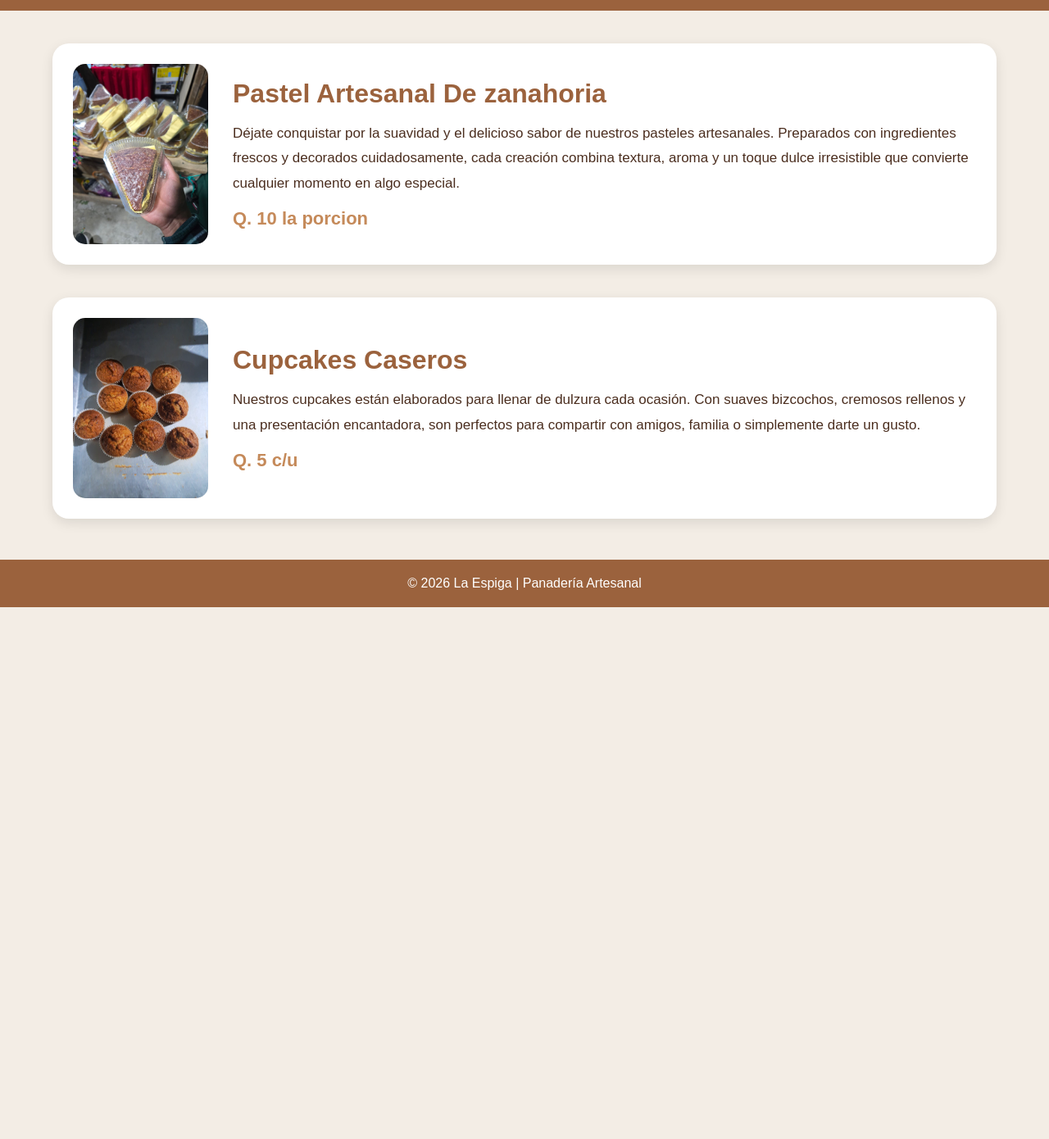
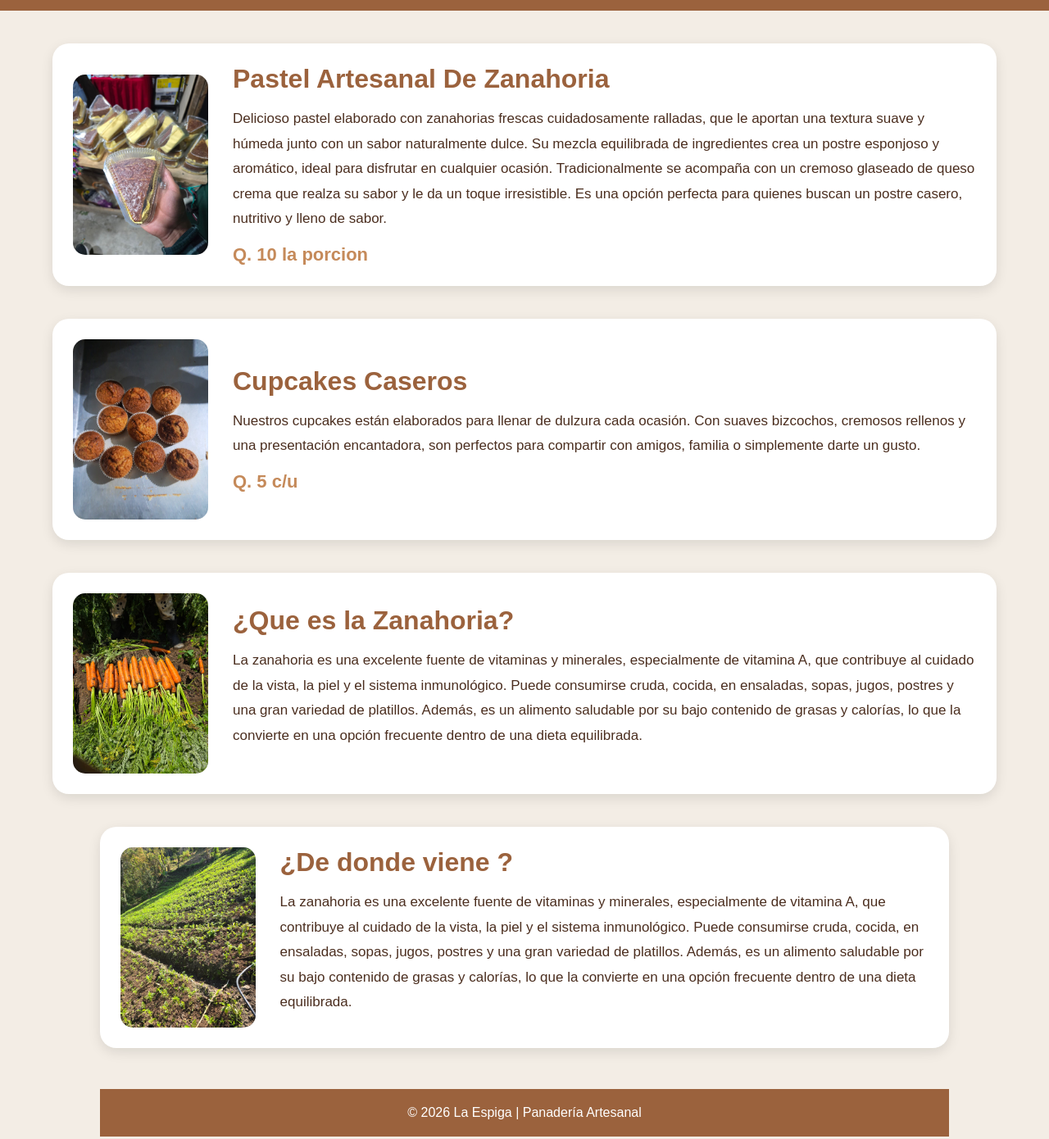
Before and after one commit to kennedyve99-crypto/La-espiga, a plain HTML site: page informacion.html in a window 1280 px wide. Shown: the part 160-1550 px from the top of the page at 82% size. Before the commit the page ends 901 px from the top, so only its background shows below. Drawn offline with Linux system fonts and the light colour scheme.

Commit message:
Update informacion.html

```diff
--- a/informacion.html
+++ b/informacion.html
@@ -154,22 +154,17 @@
             <img src="fotos/porcion mag.jpeg" alt="Pastel">
 
             <div class="texto">
-                <h2>Pastel Artesanal De zanahoria</h2>
+                <h2>Pastel Artesanal De Zanahoria</h2>
 
                 <p>
-                    Déjate conquistar por la suavidad y el delicioso sabor de nuestros
-                    pasteles artesanales. Preparados con ingredientes frescos y decorados
-                    cuidadosamente, cada creación combina textura, aroma y un toque dulce
-                    irresistible que convierte cualquier momento en algo especial.
+                    Delicioso pastel elaborado con zanahorias frescas cuidadosamente ralladas, que le aportan una textura suave y húmeda junto con un sabor naturalmente dulce. Su mezcla equilibrada de ingredientes crea un postre esponjoso y aromático, ideal para disfrutar en cualquier ocasión. Tradicionalmente se acompaña con un cremoso glaseado de queso crema que realza su sabor y le da un toque irresistible. Es una opción perfecta para quienes buscan un postre casero, nutritivo y lleno de sabor.
                 </p>
 
                 <div class="precio">Q. 10 la porcion</div>
             </div>
 
         </div>
-
-        <!-- PRODUCTO 2 -->
-        <div class="producto">
+          <div class="producto">
 
             <img src="fotos/cupcake.jpeg" alt="Cupcakes">
 
@@ -188,7 +183,42 @@
         </div>
 
     </div>
+         <div class="contenedor">
 
+
+        <div class="producto">
+
+            <img src="fotos/zanhorias.jpeg" alt="Zanahoria">
+
+            <div class="texto">
+                <h2>¿Que es la Zanahoria?</h2>
+
+                <p>
+                    La zanahoria es una excelente fuente de vitaminas y minerales, especialmente de vitamina A, que contribuye al cuidado de la vista, la piel y el sistema inmunológico. Puede consumirse cruda, cocida, en ensaladas, sopas, jugos, postres y una gran variedad de platillos. Además, es un alimento saludable por su bajo contenido de grasas y calorías, lo que la convierte en una opción frecuente dentro de una dieta equilibrada.
+                </p>
+
+
+            </div>
+
+        </div>
+ <div class="contenedor">
+
+
+        <div class="producto">
+
+            <img src="fotos/campo.jpeg" alt="campo">
+
+            <div class="texto">
+                <h2>¿De donde viene ?</h2>
+
+                <p>
+                    La zanahoria es una excelente fuente de vitaminas y minerales, especialmente de vitamina A, que contribuye al cuidado de la vista, la piel y el sistema inmunológico. Puede consumirse cruda, cocida, en ensaladas, sopas, jugos, postres y una gran variedad de platillos. Además, es un alimento saludable por su bajo contenido de grasas y calorías, lo que la convierte en una opción frecuente dentro de una dieta equilibrada.
+                </p>
+
+
+            </div>
+
+        </div>
     <footer>
         © 2026 La Espiga | Panadería Artesanal
     </footer>
```
